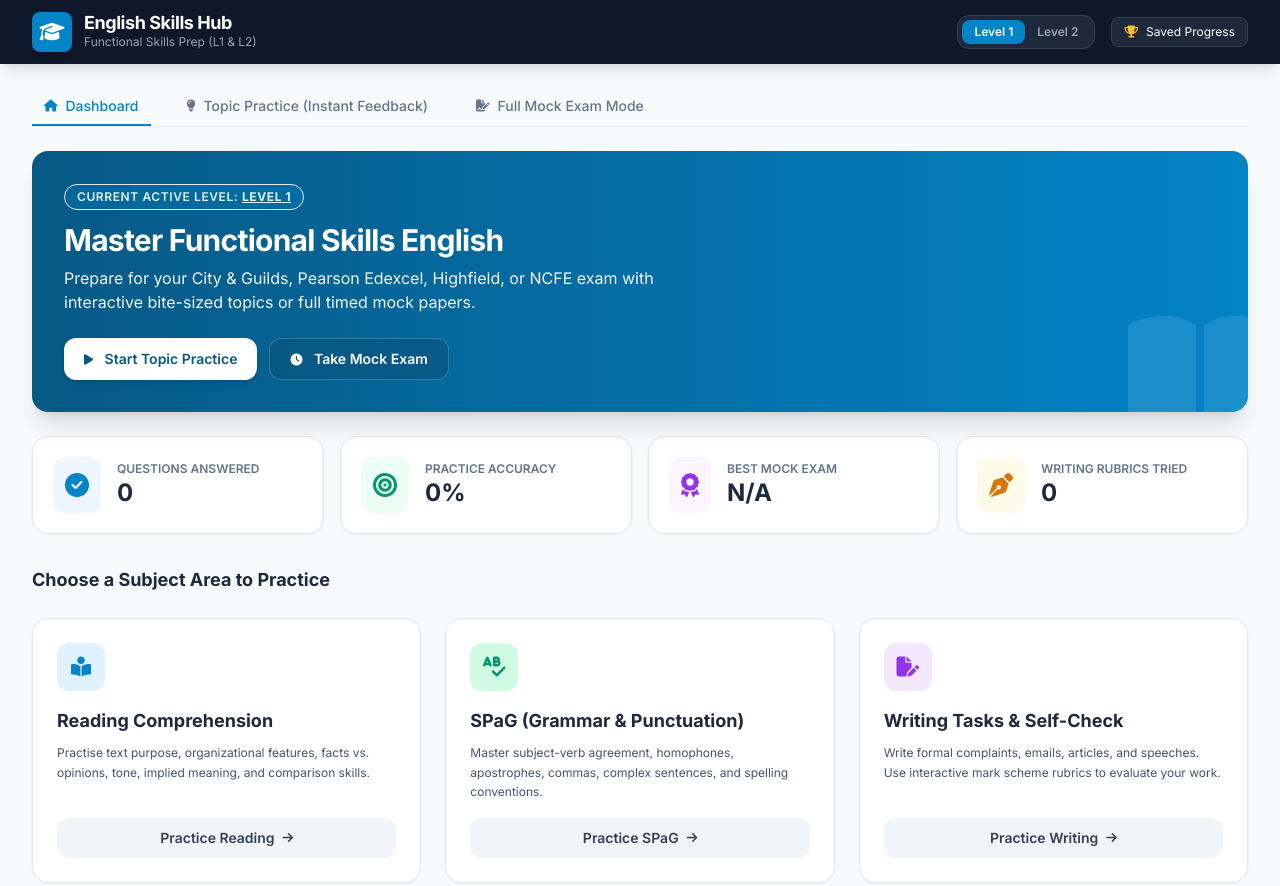
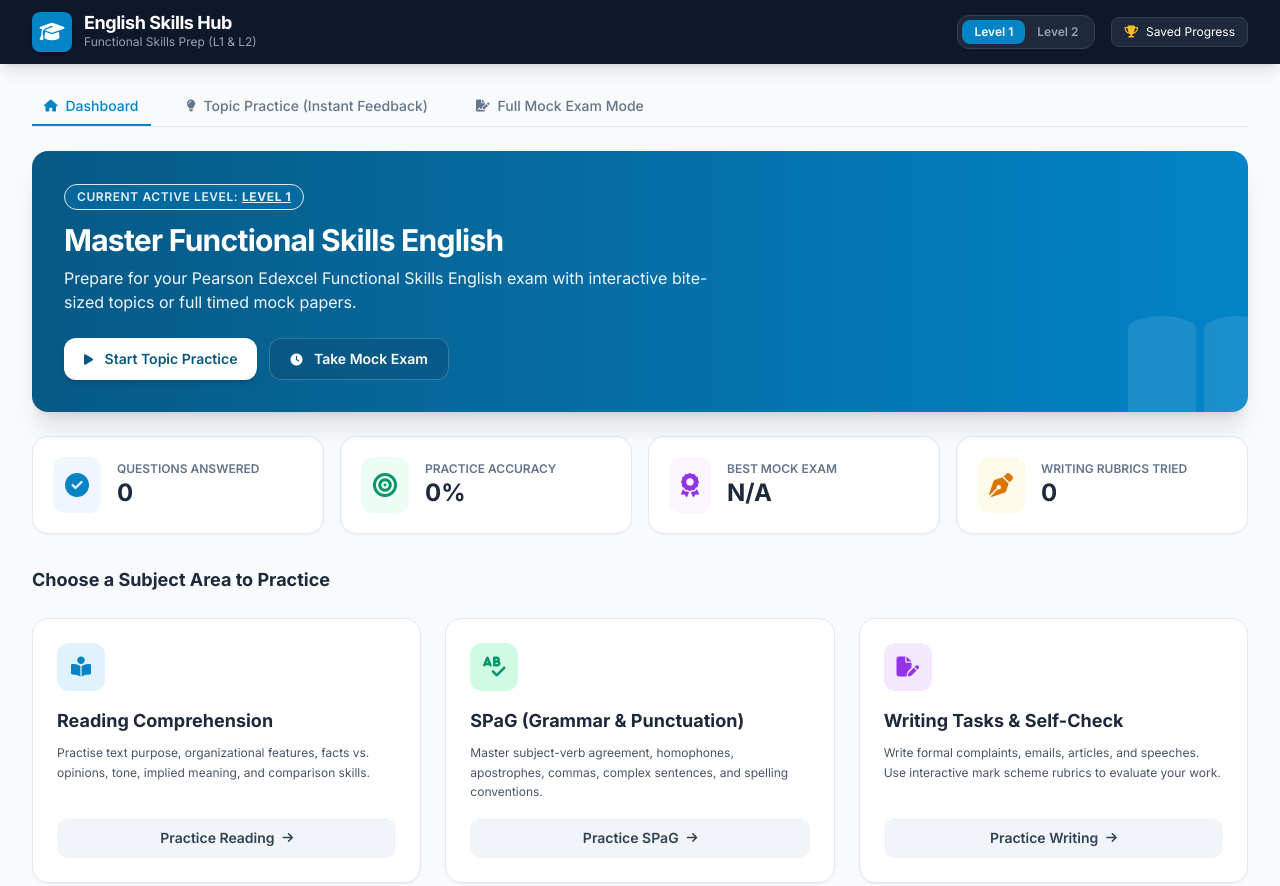
Before and after one commit to sophiegateways/edexcelfunctionalskillslevel1english, a plain HTML site: page index.html in a window 1280 px wide. Shown: the top 886 px of the page. Drawn offline with nearby package versions, Linux system fonts and the light colour scheme.

Commit message:
Update exam reference in index.html

```diff
--- a/index.html
+++ b/index.html
@@ -112,7 +112,7 @@
           </span>
           <h2 class="text-2xl sm:text-3xl font-extrabold tracking-tight">Master Functional Skills English</h2>
           <p class="mt-2 text-slate-100 text-sm sm:text-base leading-relaxed">
-            Prepare for your City & Guilds, Pearson Edexcel, Highfield, or NCFE exam with interactive bite-sized topics or full timed mock papers.
+            Prepare for your Pearson Edexcel Functional Skills English exam with interactive bite-sized topics or full timed mock papers.
           </p>
           <div class="mt-6 flex flex-wrap gap-3">
             <button onclick="switchView('practice')" class="bg-white text-brand-800 hover:bg-slate-100 font-semibold text-sm px-5 py-2.5 rounded-xl shadow-md transition-all duration-150 transform hover:-translate-y-0.5">
```
